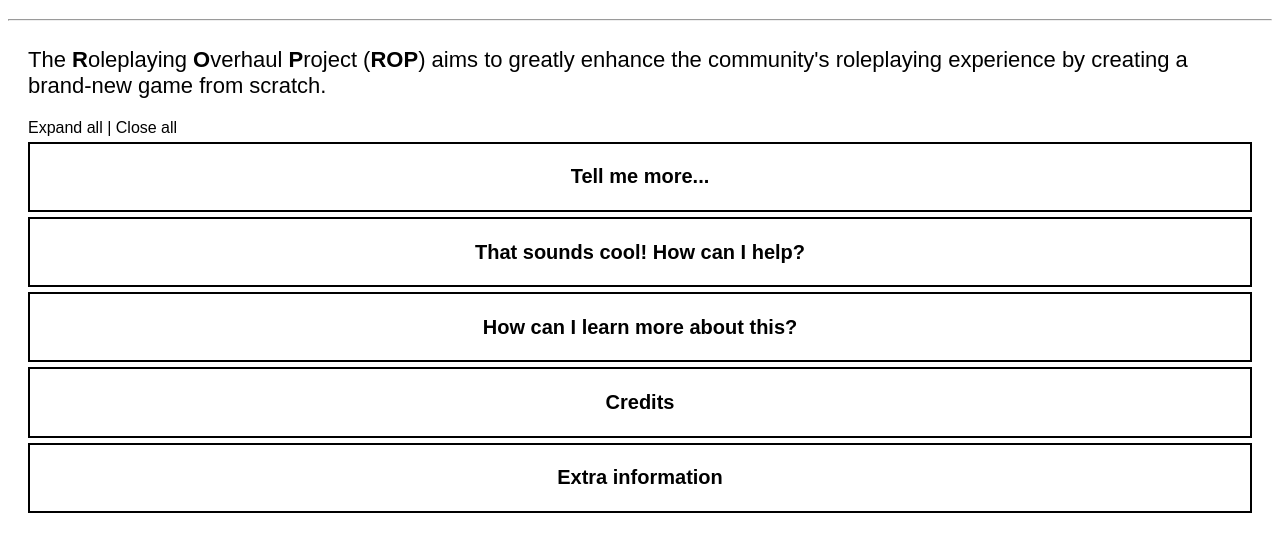
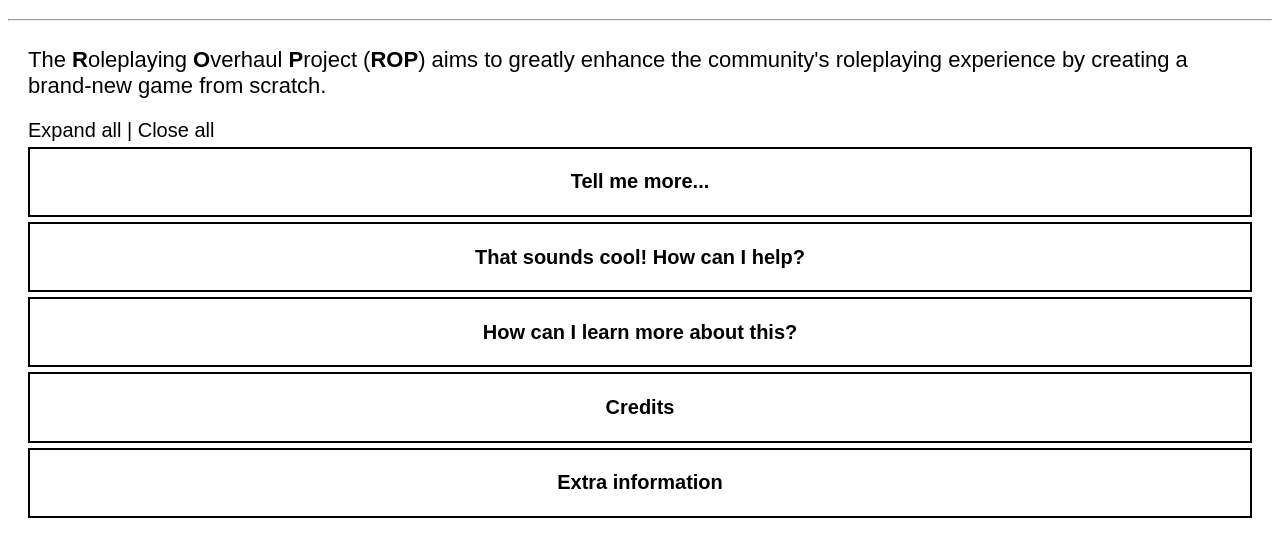
Before and after one commit to Rory314/Rory314.github.io, a plain HTML site: page index.html in a window 1280 px wide. Shown: the part 61-618 px from the top of the page. Drawn offline with Linux system fonts and the light colour scheme.

Commit message:
Update index.html

```diff
--- a/index.html
+++ b/index.html
@@ -58,7 +58,7 @@
 
     <div style="font-size:22px; margin-bottom: 20px">The <b>R</b>oleplaying <b>O</b>verhaul <b>P</b>roject (<b>ROP</b>) aims to greatly enhance the community's roleplaying experience by creating a brand-new game from scratch.</div>
 
-    <a style="color:black; text-decoration: none;" href="#" onclick="expandAll()">Expand all</a> | <a style="color:black; text-decoration: none;" href="#" onclick="closeAll()">Close all</a>
+    <div style="font-size: 20px;"><a style="color:black; text-decoration: none;" href="#" onclick="expandAll()">Expand all</a> | <a style="color:black; text-decoration: none;" href="#" onclick="closeAll()">Close all</a></div>
     <button type="button" class="collapsible"><h2>Tell me more...</h2></button>
     <div class="content">
         <p>A brand-new game, inspired by the strategy games we know and love, will be created from scratch. Doing this will allow for</p>
```
